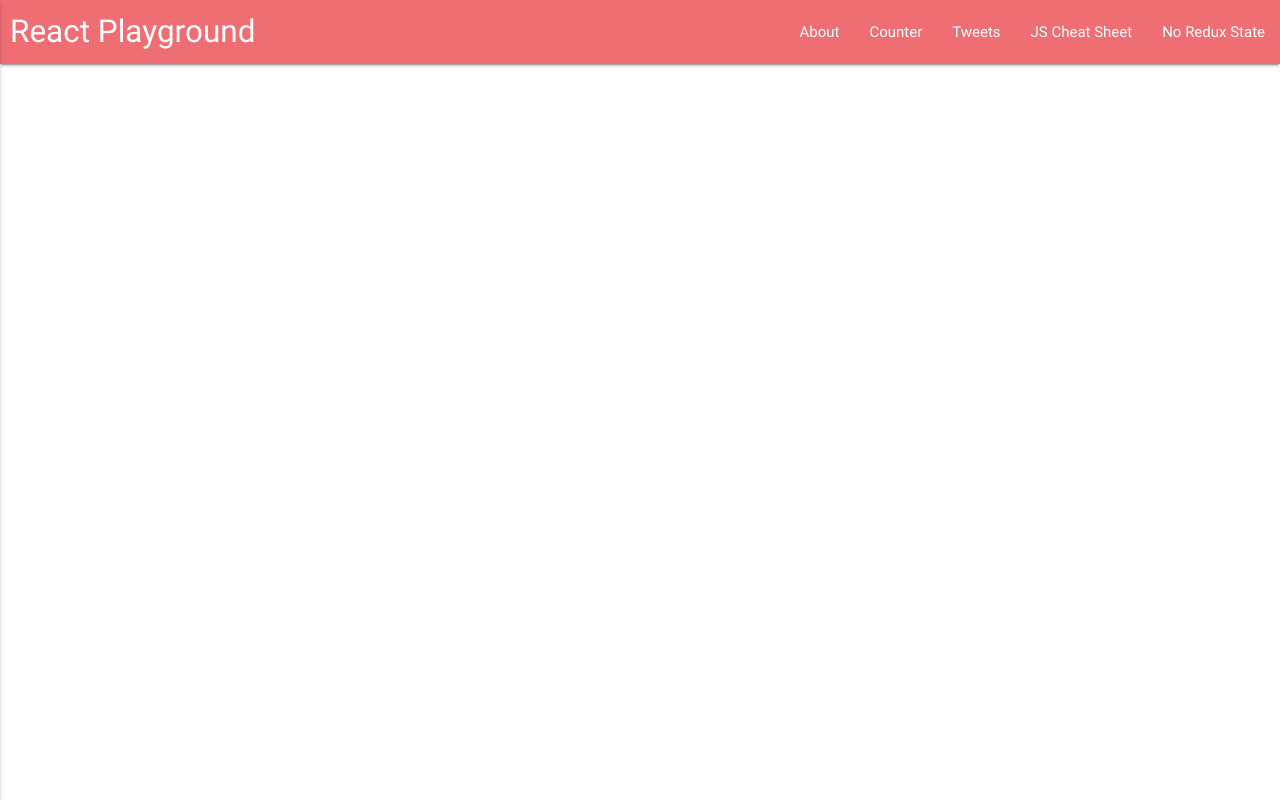
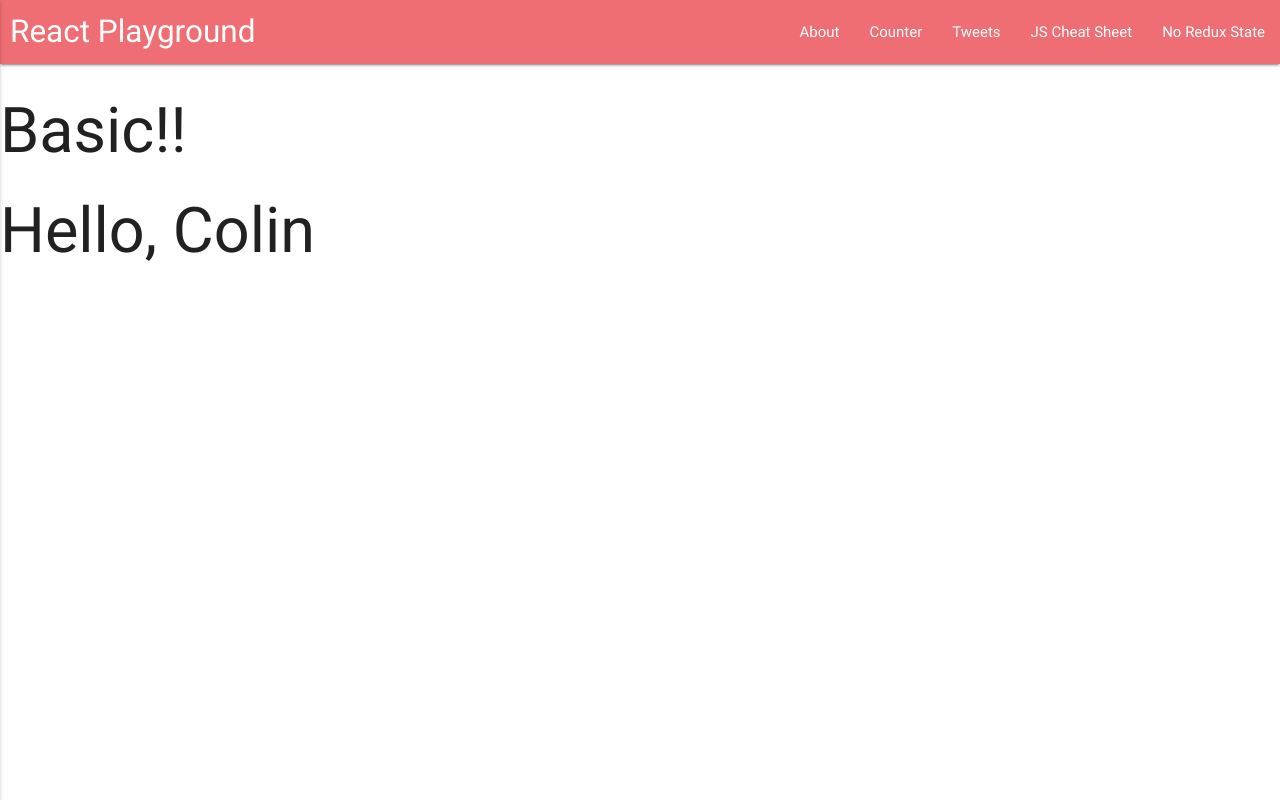
Before and after one commit to coolinmc6/react-playground, a React (Create React App) app: page /react-playground/basic in a window 1280 px wide. Built offline with nearby package versions, Linux system fonts and the light colour scheme.

Commit message:
basic fixes

```diff
--- /dev/null
+++ b/src/components/BasicFunctional.js
@@ -0,0 +1,13 @@
+import React from 'react'
+
+const BasicFunctional = ({name}) => {
+
+	return (
+		<h1>Hello, {name}</h1>
+
+	);
+
+
+}
+
+export default BasicFunctional;
--- /dev/null
+++ b/src/containers/Basic.js
@@ -0,0 +1,23 @@
+import React, { Component } from 'react';
+
+import BasicFunctional from '../components/BasicFunctional';
+
+class Basic extends Component {
+
+	constructor(props) {
+		super(props)
+	}
+
+	render() {
+		return (
+			<div>
+				<h1>Basic!!</h1>
+				<BasicFunctional name="Colin" />
+			</div>
+
+		)
+	}
+
+}
+
+export default Basic;
--- a/src/index.js
+++ b/src/index.js
@@ -10,18 +10,19 @@ import { createStore, applyMiddleware } from 'redux';
 import reducers from './reducers';
 
 // Components
+import About from './components/About';
+import App from './containers/App';
 import NavBar from './components/NavBar';
-import App from './containers/App';
-import About from './components/About';
 import NoReduxState from './components/NoReduxState';
 
 // Containers
+import Basic from './containers/Basic'
+import CodeEditor from './containers/CodeEditor';
 import Counter from './containers/Counter';
+import JSHelper from './containers/JSHelper';
+import Todos from './containers/Todos'
 import TweetBox from './containers/TweetBox';
-import JSHelper from './containers/JSHelper';
 import WorldCup from './containers/WorldCup';
-import CodeEditor from './containers/CodeEditor';
-import Todos from './containers/Todos'
 
 // React Router
 import {
@@ -45,6 +46,7 @@ ReactDOM.render(
 				<NavBar />
 				<Route exact path="/react-playground/" component={App}/>
 				<Route path="/react-playground/about" component={About}/>
+				<Route path="/react-playground/basic" component={Basic}/>
 				<Route path="/react-playground/counter" component={Counter}/>
 				<Route path="/react-playground/tweets" component={TweetBox}/>
 				<Route path="/react-playground/js-cheat-sheet" component={JSHelper}/>
```
